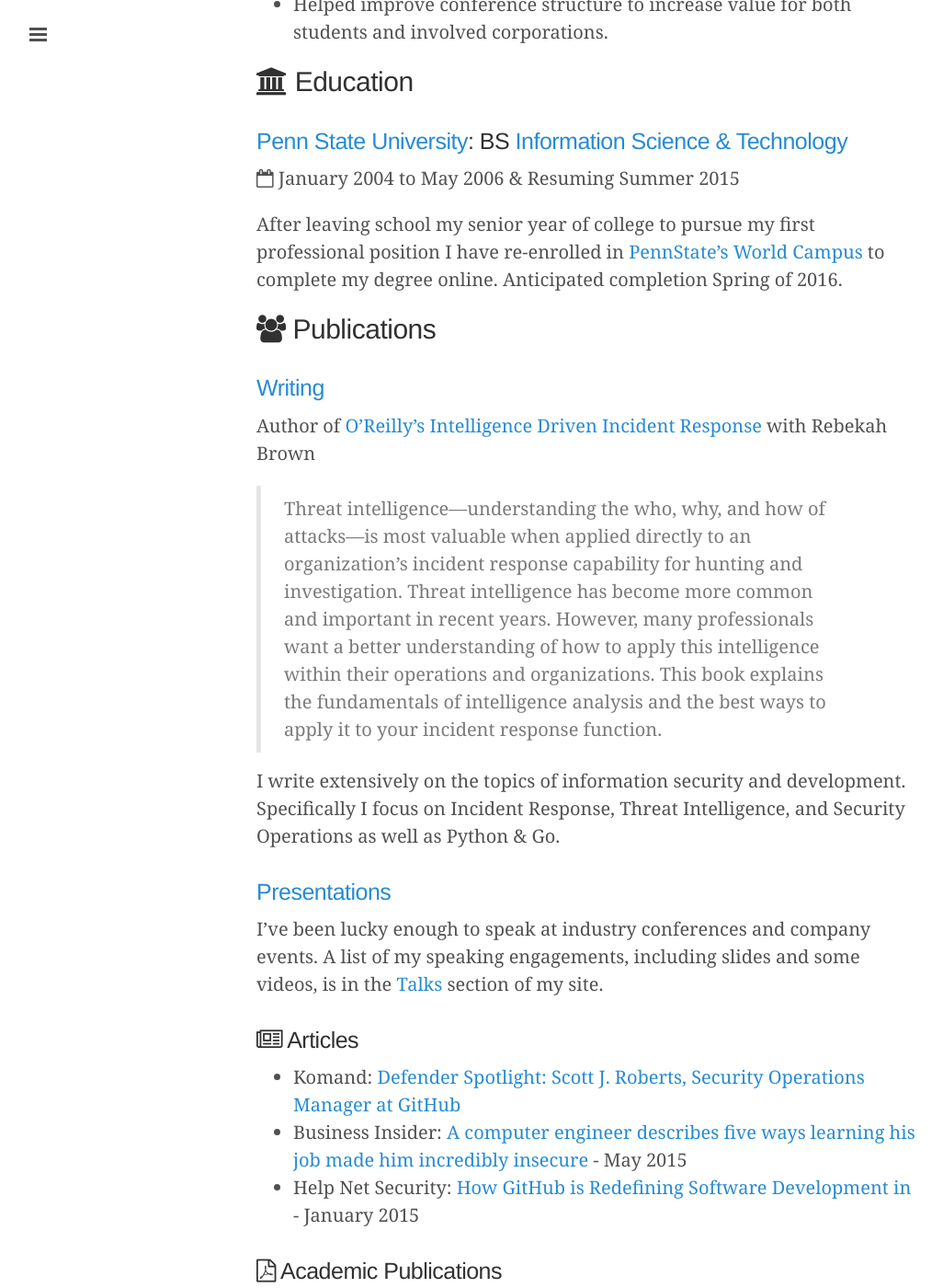
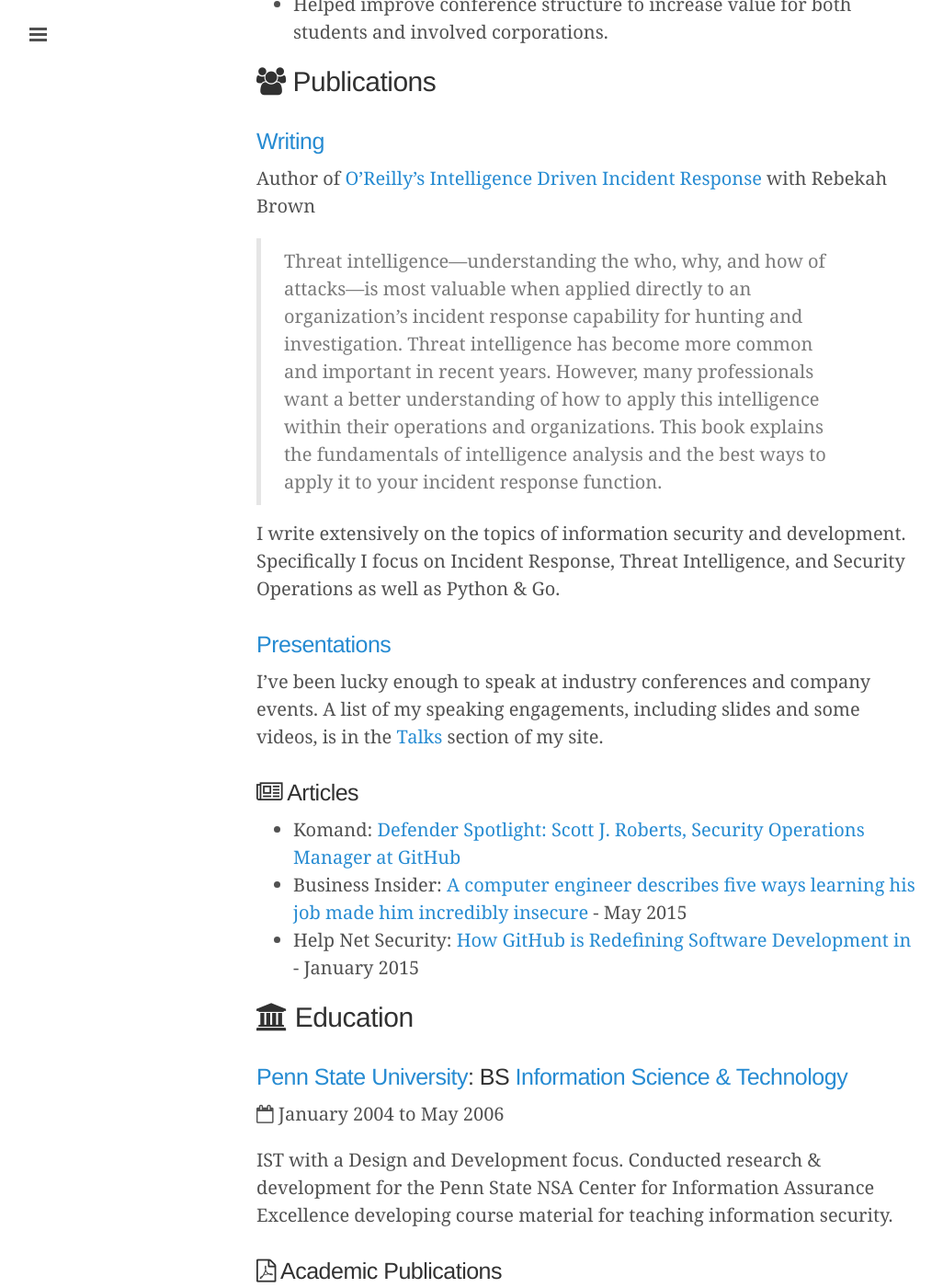
Before and after one commit to sroberts/sroberts.github.io, a Jekyll site: the page built from resume.md, in a window 1280 px wide and 1400 px high, scrolled down 3820 px. Shown: the whole window at 92% size, without its empty margins (1-1027 px from the left). Built offline with Jekyll 4.4.1, drawn with Linux system fonts in a browser that asks for light colours; nearby versions of some CDN libraries; comment, search, counter and statistics services are not loaded.

Commit message:
Moved education to the bottom because who cares

```diff
--- a/resume.md
+++ b/resume.md
@@ -88,14 +88,6 @@
 - Participated in 2013 & 2014 events on behalf of GitHub taking part in research paper competition, CTF, & THREADS technical conference.
 - Helped improve conference structure to increase value for both students and involved corporations.
 
-## <i class="fa fa-university"></i> Education
-
-### [Penn State University](http://www.psu.edu/): BS [Information Science & Technology](http://ist.psu.edu/)
-
-<i class="fa fa-calendar-o"></i> January 2004 to May 2006 & Resuming Summer 2015
-
-After leaving school my senior year of college to pursue my first professional position I have re-enrolled in [PennState's World Campus](http://www.worldcampus.psu.edu/) to complete my degree online. Anticipated completion Spring of 2016.
-
 ## <i class="fa fa-users"></i> Publications
 
 ### [Writing](http://sroberts.github.io)
@@ -116,6 +108,14 @@
 - Business Insider: [A computer engineer describes five ways learning his job made him incredibly insecure](http://www.businessinsider.com/github-engineer-solves-imposter-syndrome-2015-5) - May 2015
 - Help Net Security: [How GitHub is Redefining Software Development in ](http://www.net-security.org/secworld.php?id=17868) - January 2015
 
+## <i class="fa fa-university"></i> Education
+
+### [Penn State University](http://www.psu.edu/): BS [Information Science & Technology](http://ist.psu.edu/)
+
+<i class="fa fa-calendar-o"></i> January 2004 to May 2006
+
+IST with a Design and Development focus. Conducted research & development for the Penn State NSA Center for Information Assurance Excellence developing course material for teaching information security.
+
 ### <i class="fa fa-file-pdf-o"></i> Academic Publications
 
 - [Adding When, Where, and Why to How](http://cisr.nps.edu/events/downloads/WECS7/wecs7_ch4.pdf) - January 2006 @ WECS7 with Andrew Reifers
```
